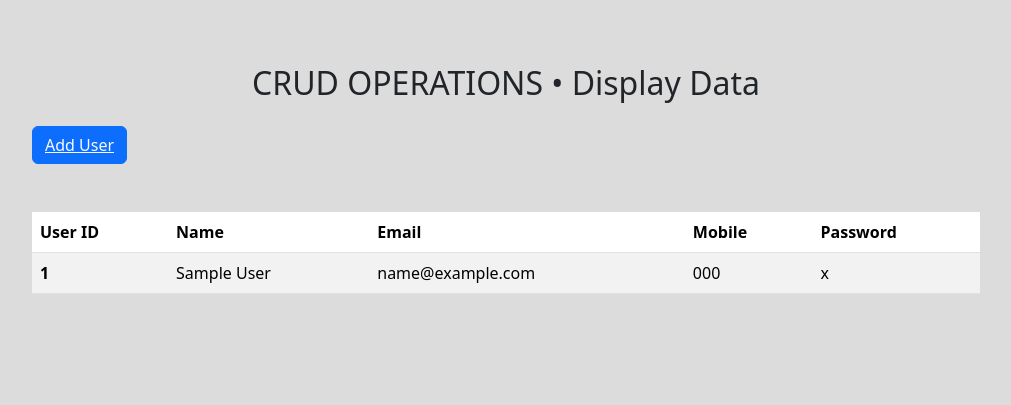
After one commit to AmanKumarSinhaGitHub/CRUD-App-using-PHP-MySQL, a PHP site: page /display-user.php in a window 1280 px wide. The commit adds this page. Shown: the top 405 px of the page, without its empty margins (134-1145 px from the left). Run offline with PHP 8.4, Linux system fonts and the light colour scheme; tables that the repository leaves empty or names only in its code hold one stand-in row (values such as "Sample post").

Commit message:
Initail Commit

```diff
--- /dev/null
+++ b/connect.php
@@ -0,0 +1,14 @@
+<?php
+// Database connection parameters
+$servername = "localhost";
+$username = "root";
+$password = "";
+$database = "crud";
+
+// Create a connection to the database
+$conn = new mysqli($servername, $username, $password, $database);
+
+// Check if the database connection is successful
+if (!$conn) {
+  die("Connection Error". mysqli_error($conn));
+}
--- /dev/null
+++ b/display-user.php
@@ -0,0 +1,86 @@
+<?php
+include("connect.php");
+?>
+
+<!doctype html>
+<html lang="en">
+
+<head>
+  <meta charset="utf-8">
+  <meta name="viewport" content="width=device-width, initial-scale=1">
+  <title>CRUD App using PHP MySQL</title>
+  <link href="https://cdn.jsdelivr.net/npm/bootstrap@5.3.2/dist/css/bootstrap.min.css" rel="stylesheet" integrity="sha384-T3c6CoIi6uLrA9TneNEoa7RxnatzjcDSCmG1MXxSR1GAsXEV/Dwwykc2MPK8M2HN" crossorigin="anonymous">
+</head>
+
+<body>
+
+  <style>
+    html,
+    body {
+      background-color: gainsboro;
+    }
+  </style>
+
+  <div class="container py-5 px-5">
+
+    <div class="container text-center py-3">
+      <h2>CRUD OPERATIONS • Display Data</h2>
+    </div>
+
+    <div class="container px-5">
+      <button class="btn btn-primary"> <a href="add-user.php" class="text-light"> Add User</a> </button>
+    </div>
+
+    <div class="container py-5 px-5">
+      <table class="table table-striped">
+        <thead>
+          <tr>
+            <th scope="col">User ID</th>
+            <th scope="col">Name</th>
+            <th scope="col">Email</th>
+            <th scope="col">Mobile</th>
+            <th scope="col">Password</th>
+          </tr>
+        </thead>
+
+        <tbody>
+          <?php
+          // SQL query to select all data from the 'userdetails' table
+          $sql = "SELECT * FROM `userdetails`";
+
+          // Execute the SQL query
+          $result = mysqli_query($conn, $sql);
+
+          // Check if the query was successful
+          if ($result) {
+            // Loop through the fetched data
+            while ($row = mysqli_fetch_assoc($result)) {
+              // Extract individual fields from the fetched row
+              $id = $row['id'];
+              $name = $row['name'];
+              $email = $row['email'];
+              $mobile = $row['mobile'];
+              $password = $row['password'];
+
+              // Display the data in a table row
+              echo '
+                <tr>
+                  <th scope="row">' . $id . '</th>
+                  <td>' . $name . '</td>
+                  <td>' . $email . '</td>
+                  <td>' . $mobile . '</td>
+                  <td>' . $password . '</td>
+                </tr>';
+            }
+          }
+          ?>
+        </tbody>
+      </table>
+    </div>
+
+  </div>
+
+  <script src="https://cdn.jsdelivr.net/npm/bootstrap@5.3.2/dist/js/bootstrap.bundle.min.js" integrity="sha384-C6RzsynM9kWDrMNeT87bh95OGNyZPhcTNXj1NW7RuBCsyN/o0jlpcV8Qyq46cDfL" crossorigin="anonymous"></script>
+</body>
+
+</html>
```
Also changed, not shown: add-user.php (renamed from index.php, +7 -17 lines), README.md.
